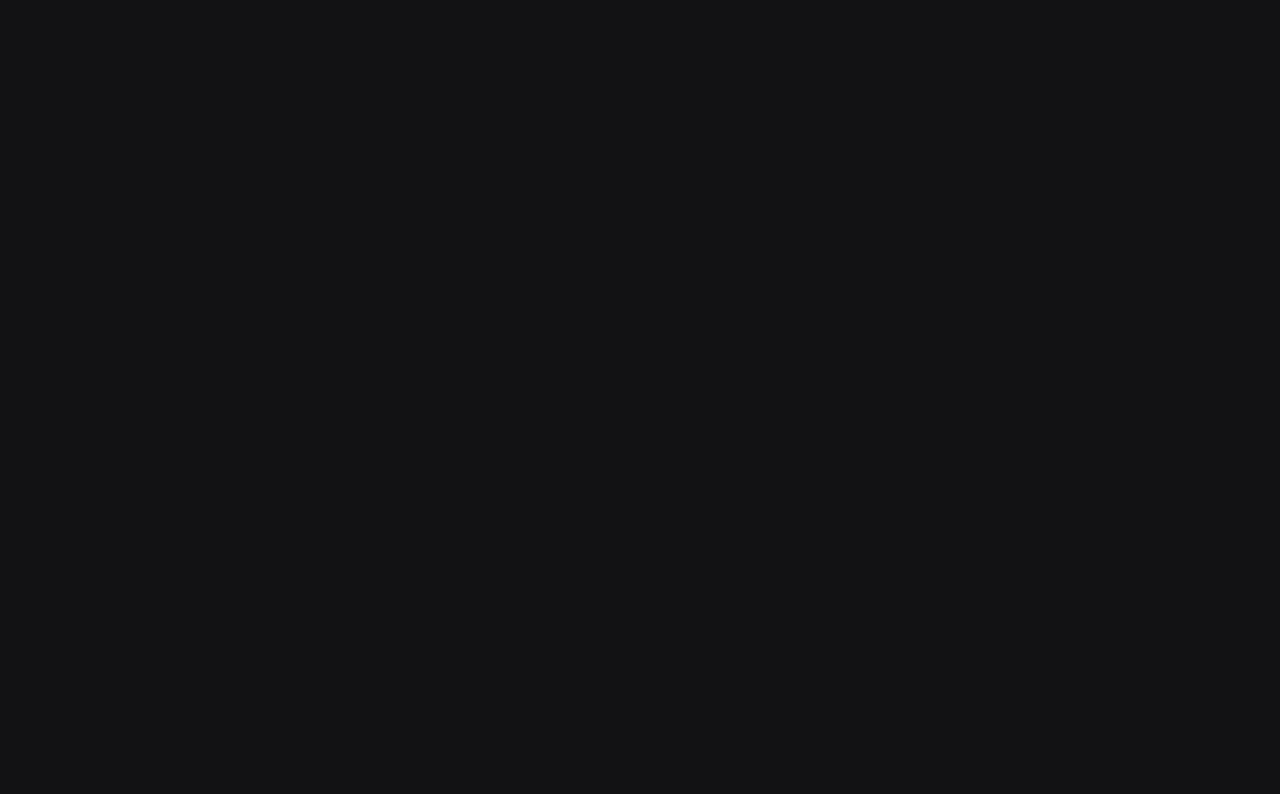
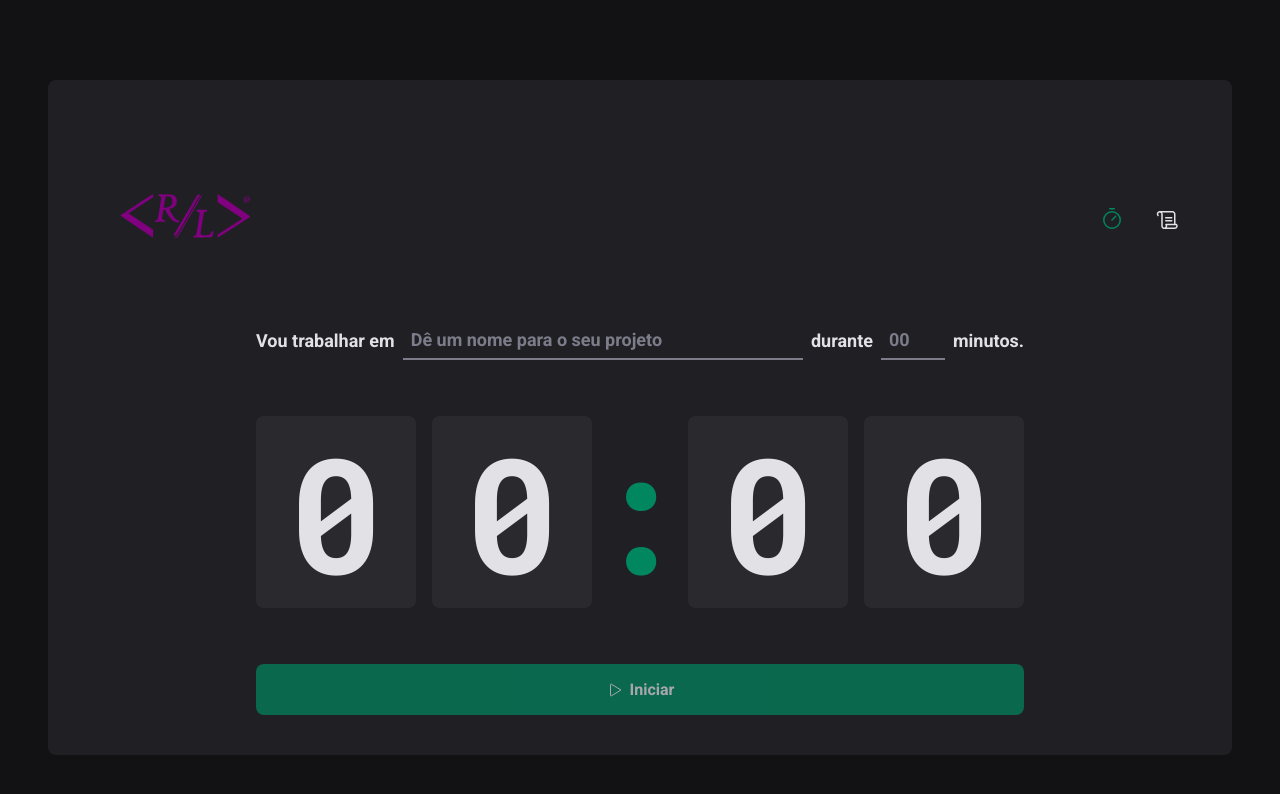
Before and after one commit to eusouregislima/tasks-and-timer, a React (Vite) app: page / in a window 1280 px wide. Shown: the top 794 px of the page. Built offline with nearby package versions, Linux system fonts and the light colour scheme.

Commit message:
updates on interface

```diff
--- a/package.json
+++ b/package.json
@@ -10,6 +10,7 @@
     "lint": "eslint src --ext .ts,.tsx"
   },
   "dependencies": {
+    "phosphor-react": "^1.4.1",
     "react": "^18.2.0",
     "react-dom": "^18.2.0",
     "react-router-dom": "^6.9.0",
--- a/src/App.tsx
+++ b/src/App.tsx
@@ -1,4 +1,6 @@
 import { ThemeProvider } from 'styled-components'
+import { BrowserRouter } from 'react-router-dom'
+import { Router } from './Router'
 
 import { GlobalStyle } from './styles/global'
 import { defaultTheme } from './styles/themes/default'
@@ -6,6 +8,9 @@
 export function App() {
   return (
     <ThemeProvider theme={defaultTheme}>
+      <BrowserRouter>
+        <Router />
+      </BrowserRouter>
       <GlobalStyle />
     </ThemeProvider>
   )
--- a/src/Router.tsx
+++ b/src/Router.tsx
@@ -1,12 +1,15 @@
 import { Routes, Route } from 'react-router-dom'
+import { DefaultLayout } from './layouts/DefaultLayout'
 import { History } from './pages/History'
 import { Home } from './pages/Home'
 
 export function Router() {
   return (
     <Routes>
-      <Route path="/" element={Home} />
-      <Route path="/history" element={History} />
+      <Route path="/" element={<DefaultLayout />}>
+        <Route path="/" element={<Home />} />
+        <Route path="/history" element={<History />} />
+      </Route>
     </Routes>
   )
 }
--- /dev/null
+++ b/src/components/Header/index.tsx
@@ -0,0 +1,21 @@
+import { HeaderContainer } from './styles'
+import { Timer, Scroll } from 'phosphor-react'
+
+import Logo from '../../assets/logo.svg'
+import { NavLink } from 'react-router-dom'
+
+export function Header() {
+  return (
+    <HeaderContainer>
+      <img src={Logo} alt="" />
+      <nav>
+        <NavLink to="/" title="Timer">
+          <Timer size={24} />
+        </NavLink>
+        <NavLink to="/history" title="Histórico">
+          <Scroll size={24} />
+        </NavLink>
+      </nav>
+    </HeaderContainer>
+  )
+}
--- /dev/null
+++ b/src/components/Header/styles.ts
@@ -0,0 +1,38 @@
+import styled from 'styled-components'
+
+export const HeaderContainer = styled.div`
+  display: flex;
+  align-items: center;
+  justify-content: space-between;
+
+  img {
+    height: 200px;
+  }
+
+  nav {
+    display: flex;
+    gap: 0.5rem;
+
+    a {
+      width: 3rem;
+      height: 3rem;
+
+      display: flex;
+      justify-content: center;
+      align-items: center;
+
+      color: ${(props) => props.theme['gray-100']};
+
+      border-top: 3px solid transparent;
+      border-bottom: 3px solid transparent;
+
+      &:hover {
+        border-bottom: 3px solid ${(props) => props.theme['green-500']};
+      }
+
+      &.active {
+        color: ${(props) => props.theme['green-500']};
+      }
+    }
+  }
+`
--- /dev/null
+++ b/src/layouts/DefaultLayout/index.tsx
@@ -0,0 +1,12 @@
+import { Outlet } from 'react-router-dom'
+import { Header } from '../../components/Header'
+import { LayoutContainer } from './styles'
+
+export function DefaultLayout() {
+  return (
+    <LayoutContainer>
+      <Header />
+      <Outlet />
+    </LayoutContainer>
+  )
+}
--- /dev/null
+++ b/src/layouts/DefaultLayout/styles.ts
@@ -0,0 +1,14 @@
+import styled from 'styled-components'
+
+export const LayoutContainer = styled.div`
+  max-width: 74rem;
+  height: calc(100vh -10rem);
+  margin: 5rem auto;
+  padding: 2.5rem;
+
+  background: ${(props) => props.theme['gray-800']};
+  border-radius: 8px;
+
+  display: flex;
+  flex-direction: column;
+`
--- a/src/pages/Home.tsx
+++ /dev/null
@@ -1,3 +0,0 @@
-export function Home() {
-  return <h1>Home</h1>
-}
--- /dev/null
+++ b/src/pages/Home/index.tsx
@@ -0,0 +1,60 @@
+import { Play } from 'phosphor-react'
+import {
+  CountdownContainer,
+  FormContainer,
+  HomeContainer,
+  MinutesAmountInput,
+  Separator,
+  StartCountdownButton,
+  TaskInput,
+} from './styles'
+
+export function Home() {
+  return (
+    <HomeContainer>
+      <form action="">
+        <FormContainer>
+          <label htmlFor="task">Vou trabalhar em</label>
+          <TaskInput
+            id="task"
+            list="task-suggestions"
+            placeholder="Dê um nome para o seu projeto"
+          />
+
+          <datalist id="task-suggestions">
+            <option value="Projeto IGNITE" />
+            <option value="Projeto TO DO" />
+            <option value="Leitura" />
+            <option value="Soneca" />
+            <option value="" />
+          </datalist>
+
+          <label htmlFor="minutesAmount">durante</label>
+          <MinutesAmountInput
+            type="number"
+            id="minutesAmount"
+            placeholder="00"
+            step={5}
+            min={5}
+            max={60}
+          />
+
+          <span>minutos.</span>
+        </FormContainer>
+
+        <CountdownContainer>
+          <span>0</span>
+          <span>0</span>
+          <Separator>:</Separator>
+          <span>0</span>
+          <span>0</span>
+        </CountdownContainer>
+
+        <StartCountdownButton disabled type="submit">
+          <Play />
+          Iniciar
+        </StartCountdownButton>
+      </form>
+    </HomeContainer>
+  )
+}
--- /dev/null
+++ b/src/pages/Home/styles.ts
@@ -0,0 +1,114 @@
+import styled from 'styled-components'
+
+export const HomeContainer = styled.div`
+  flex: 1;
+
+  display: flex;
+  flex-direction: column;
+  align-items: center;
+  justify-content: center;
+
+  form {
+    display: flex;
+    flex-direction: column;
+    align-items: center;
+    gap: 3.5rem;
+  }
+`
+
+export const FormContainer = styled.div`
+  width: 100%;
+  display: flex;
+  align-items: center;
+  justify-content: center;
+  gap: 0.5rem;
+  color: ${(props) => props.theme['gray-100']};
+  font-size: 1.125rem;
+  font-weight: bold;
+  flex-wrap: wrap;
+`
+
+export const CountdownContainer = styled.div`
+  font-family: 'Roboto Mono', monospace;
+  font-size: 10rem;
+  line-height: 8rem;
+  color: ${(props) => props.theme['gray-100']};
+
+  display: flex;
+  gap: 1rem;
+
+  span {
+    background: ${(props) => props.theme['gray-700']};
+    padding: 2rem;
+    border-radius: 8px;
+  }
+`
+
+export const Separator = styled.div`
+  padding: 2rem 0;
+  color: ${(props) => props.theme['green-500']};
+
+  width: 4rem;
+  overflow: hidden;
+  display: flex;
+  justify-content: center;
+`
+
+const BaseInput = styled.input`
+  background: transparent;
+  height: 2.5rem;
+  border: 0;
+  border-bottom: 2px solid ${(props) => props.theme['gray-500']};
+  font-weight: bold;
+  font-size: 1.125rem;
+  padding: 0 0.5rem;
+  color: ${(props) => props.theme['gray-100']};
+
+  &:focus {
+    box-shadow: none;
+    border-color: ${(props) => props.theme['green-500']};
+  }
+
+  &::placeholder {
+    color: ${(props) => props.theme['gray-500']};
+  }
+`
+
+export const TaskInput = styled(BaseInput)`
+  flex: 1; // esse componente pode aumentar ou diminuir para caber no espaço reservado a ele
+
+  &::-webkit-calendar-picker-indicator {
+    display: none !important;
+  }
+`
+
+export const MinutesAmountInput = styled(BaseInput)`
+  width: 4rem;
+`
+
+export const StartCountdownButton = styled.button`
+  width: 100%;
+  border: 0;
+  padding: 1rem;
+  border-radius: 8px;
+
+  display: flex;
+  align-items: center;
+  justify-content: center;
+
+  gap: 0.5rem;
+  font-weight: bold;
+
+  cursor: pointer;
+  background: ${(props) => props.theme['green-500']};
+  color: ${(props) => props.theme['gray-100']};
+
+  &:disabled {
+    opacity: 0.7;
+    cursor: not-allowed;
+  }
+
+  &:not(:disabled) hover {
+    background: ${(props) => props.theme['gray-700']};
+  }
+`
--- a/src/styles/global.ts
+++ b/src/styles/global.ts
@@ -15,6 +15,7 @@
 body {
   background: ${(props) => props.theme['gray-900']};
   color:${(props) => props.theme['gray-300']};
+  -webkit-font-smoothing: antialiased;
 }
 
 body, input, textarea, button {
```
Also changed, not shown: src/assets/logo.svg (added), 1 other file (tests, documents, lock files or other folders).
